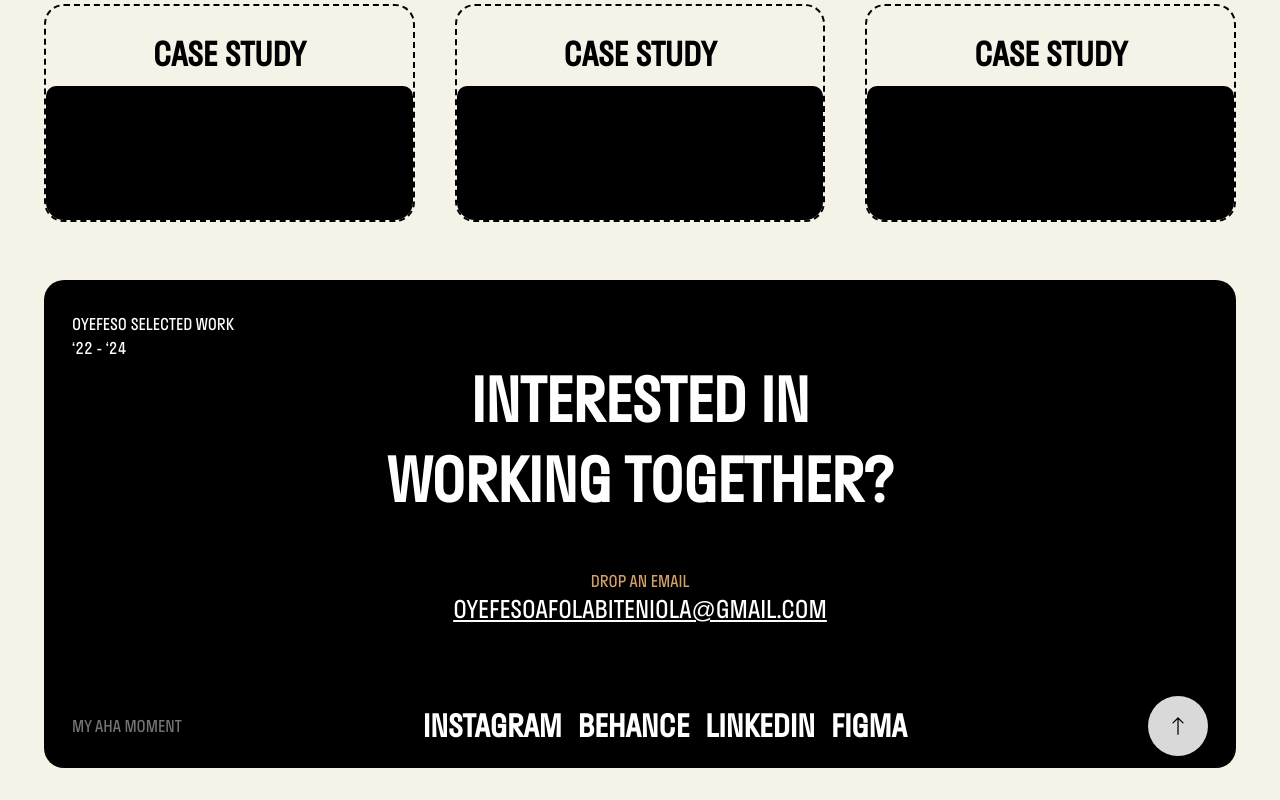
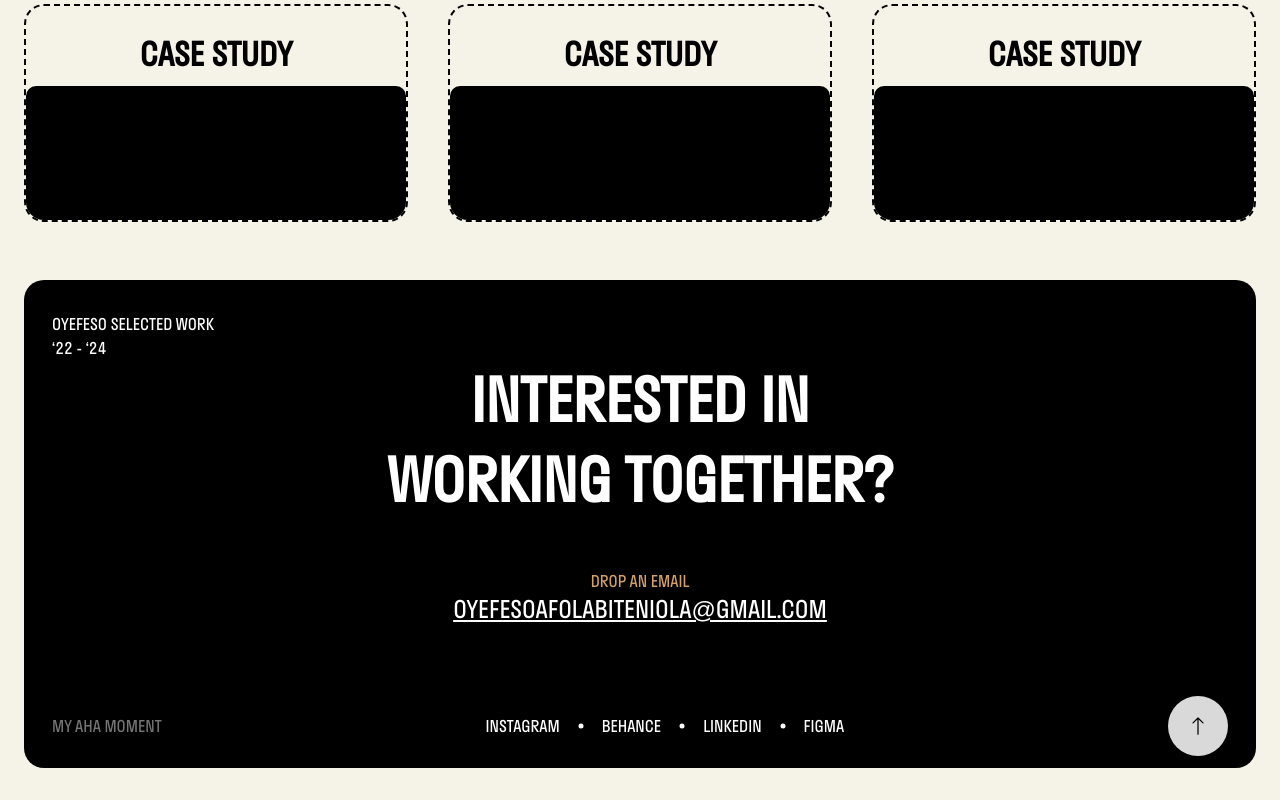
Before and after one commit to kalejaiyeoluwadara/afolabi, a Next.js app: page /works in a window 1280 px wide. Shown: the part 1254-2054 px from the top of the page. Built offline with nearby package versions, Linux system fonts and the light colour scheme.

Commit message:
updated animation duration

```diff
--- a/app/Hero/Foot.jsx
+++ b/app/Hero/Foot.jsx
@@ -1,6 +1,7 @@
 import Link from "next/link";
 import React from "react";
 import { icons } from "@/app/utils";
+import { GoDotFill } from "react-icons/go";
 import Image from "next/image";
 function Foot() {
   return (
@@ -24,19 +25,14 @@ function Foot() {
       </div>
       <div className="flex justify-between items-center w-full  ">
         <p className="text-[#747474] text-base ">MY AHA MOMENT</p>
-        <div className="flex gap-4 ">
-          {[
-            { title: "INSTAGRAM", link: "link" },
-            { title: "BEHANCE", link: "link" },
-            { title: "LINKEDIN", link: "link" },
-            { title: "FIGMA", link: "link" },
-          ].map((d, id) => {
-            return (
-              <Link className="text-3xl font-semibold " href={d.link} key={id}>
-                {d.title}
-              </Link>
-            );
-          })}
+        <div className="flex uppercase items-center gap-4 ">
+          <Link href={"/"}>instagram</Link>
+          <GoDotFill size={10} />
+          <Link href={"/"}>behance</Link>
+          <GoDotFill size={10} />
+          <Link href={"/"}>linkedin</Link>
+          <GoDotFill size={10} />
+          <Link href={"/"}>figma</Link>
         </div>
         <Link href={"#nav"}>
           <div className="h-[60px] w-[60px] flex-center rounded-full bg-[#D9D9D9]  ">
--- a/app/components/Container.jsx
+++ b/app/components/Container.jsx
@@ -17,8 +17,8 @@ const Container = ({ name, link }) => {
 
   return (
     <Link className="group" href={link}>
-      <section className="w-auto border-2 border-dashed  border-black group-hover:border-none relative flex justify-between transition-all  delay-[200] items-center rounded-[20px] flex-col h-[218px] overflow-hidden">
-        <div className="relative w-full group-hover:-translate-y-[80px] transition-all ">
+      <section className="w-auto border-2 border-dashed  border-black group-hover:border-none relative flex justify-between transition-all  duration-700 ease-in-out  delay-[200] items-center rounded-[20px] flex-col h-[218px] overflow-hidden">
+        <div className="relative w-full group-hover:-translate-y-[80px] transition-all  duration-700 ease-in-out ">
           <p className="uppercase text-[32px]  font-semibold w-full text-center mt-6">
             {name}
           </p>
@@ -28,7 +28,7 @@ const Container = ({ name, link }) => {
               alt=""
               height={70}
               width={70}
-              className=" opacity-0 group-hover:opacity-[1]  transition-all " // Start image as hidden
+              className=" opacity-0 group-hover:opacity-[1]  transition-all  duration-700 ease-in-out " // Start image as hidden
             />
           </div>
         </div>
--- a/app/layout.js
+++ b/app/layout.js
@@ -9,7 +9,7 @@ export default function RootLayout({ children }) {
   return (
     <html lang="en">
       <AppProvider>
-        <body className=" px-5 mb-8">{children}</body>
+        <body className=" mb-8">{children}</body>
         <Modal />
       </AppProvider>
     </html>
--- a/app/page.js
+++ b/app/page.js
@@ -12,7 +12,7 @@ gsap.registerPlugin(ScrollTrigger);
 
 export default function Home() {
   return (
-    <main className="">
+    <main className="px-5">
       <Nav />
       <Hero />
       <Collections />
```
